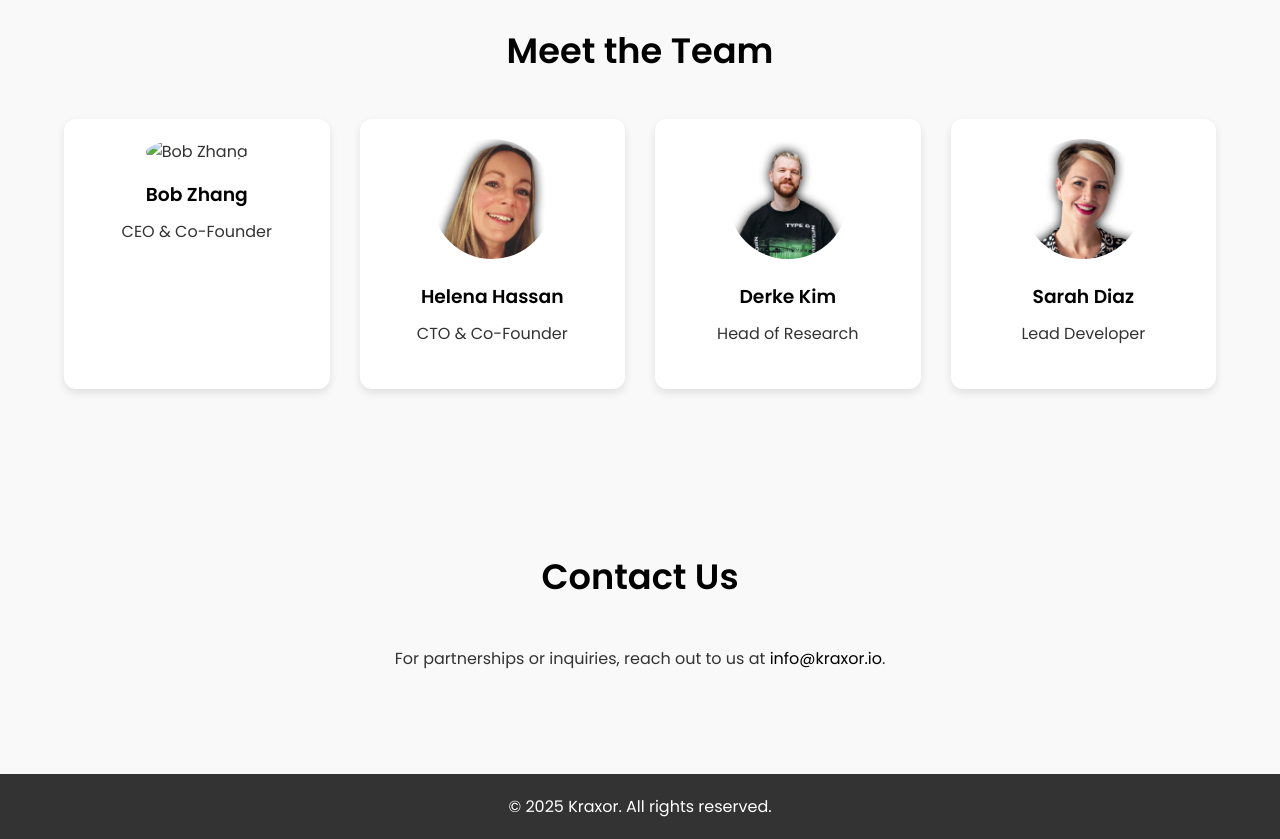
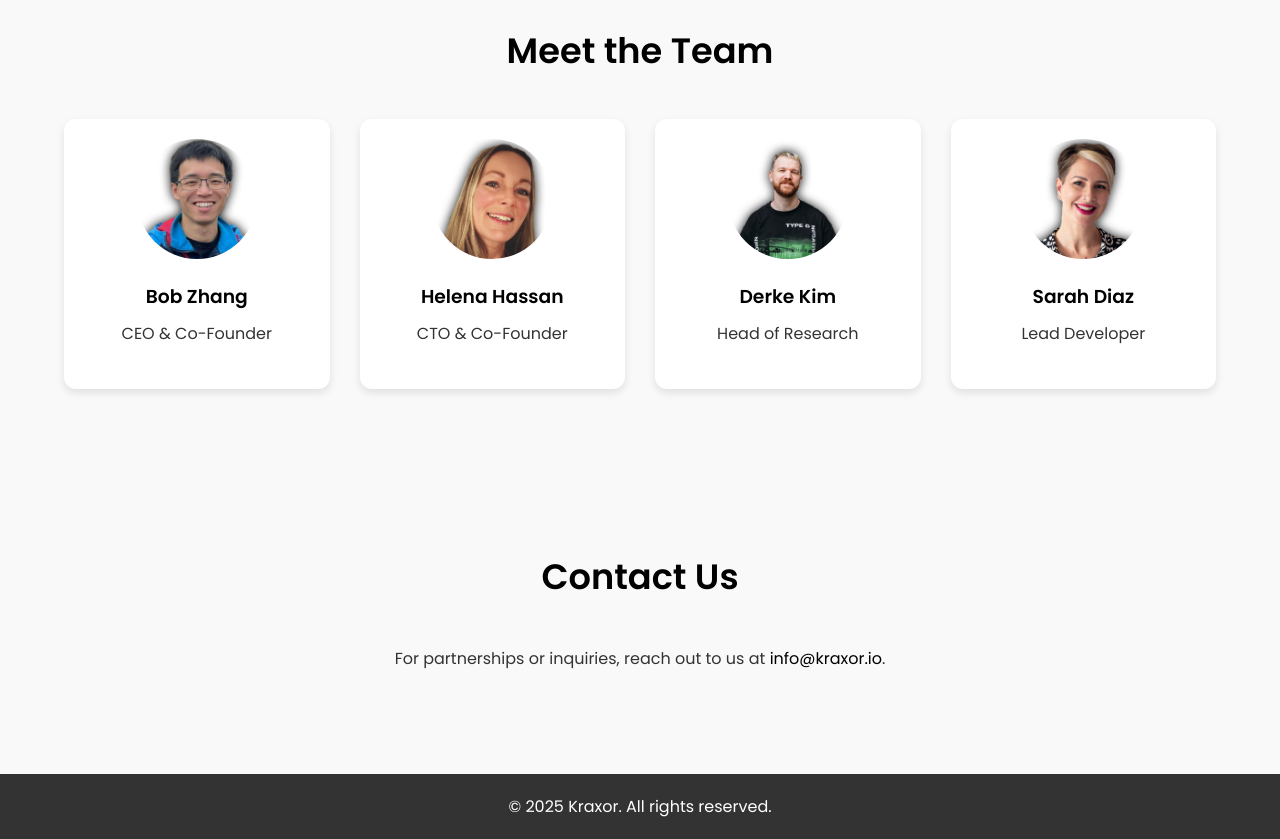
Before and after one commit to mvpmax1/Kraxor, a plain HTML site: page index.html in a window 1280 px wide. Shown: the part 3160-3999 px from the top of the page. Drawn offline with Linux system fonts and the light colour scheme.

Commit message:
Update index.html

```diff
--- a/index.html
+++ b/index.html
@@ -187,7 +187,7 @@
       <h2>Meet the Team</h2>
       <div class="team-grid">
         <div class="team-member">
-          <img src="Bob.jpg" alt="Bob Zhang" />
+          <img src="Bob_New.jpg" alt="Bob Zhang" />
           <h3>Bob Zhang</h3>
           <p>CEO &amp; Co-Founder</p>
         </div>
```
